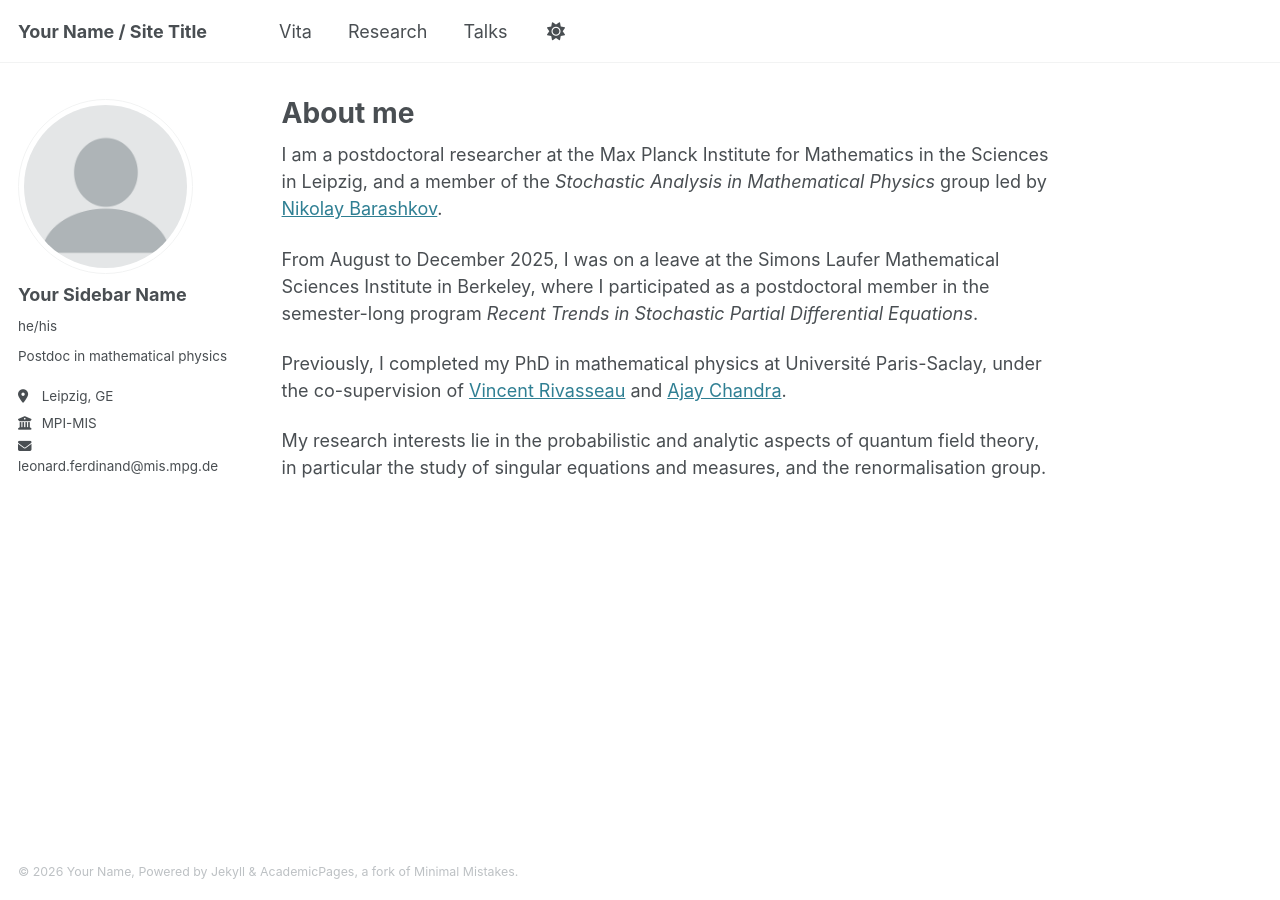
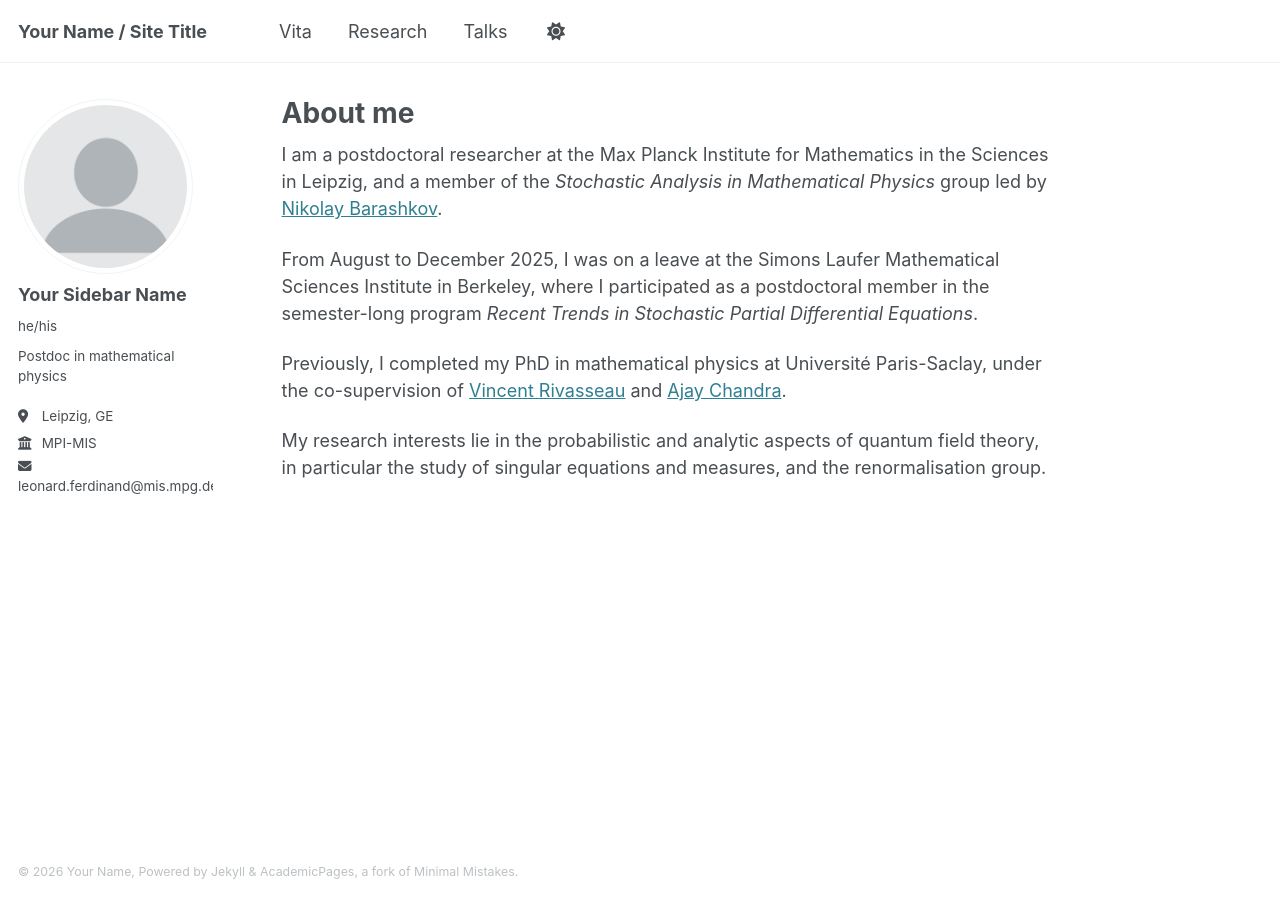
Before and after one commit to leonardferdinand/leonardferdinand.github.io, a Jekyll site: the page built from _pages/about.md, in a window 1280 px wide. Built offline with Jekyll 4.4.1, drawn with Linux system fonts in a browser that asks for light colours.

Commit message:
Update main.scss

```diff
--- a/assets/css/main.scss
+++ b/assets/css/main.scss
@@ -42,24 +42,3 @@
     "vendor/font-awesome/brands",
     "vendor/magnific-popup/magnific-popup"
 ;
-
-
-/* Agrandir la sidebar */
-.sidebar.sticky {
-  width: 400px !important; /* ajuste selon ton besoin */
-}
-
-/* Contenu de l'auteur / profil */
-.sidebar.sticky .author-profile {
-  width: 100% !important;
-  max-width: none !important;
-}
-
-/* Paragraphes et liens */
-.sidebar.sticky .author-profile p,
-.sidebar.sticky .author-profile a {
-  display: block !important;
-  max-width: none !important;
-  white-space: normal !important;
-  overflow-wrap: break-word !important;
-}
```
